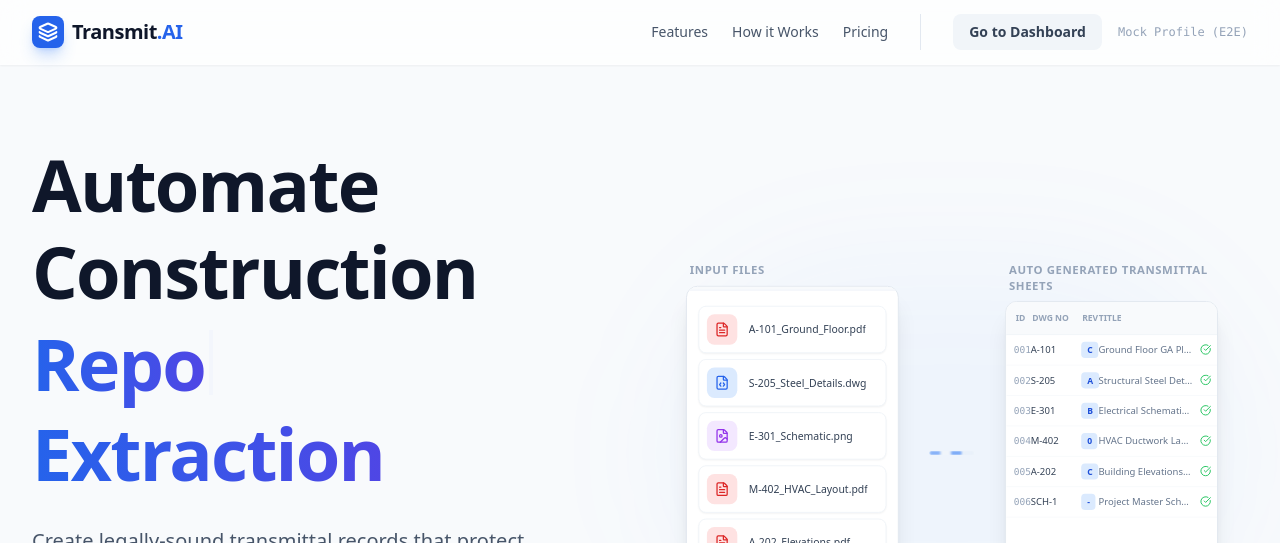
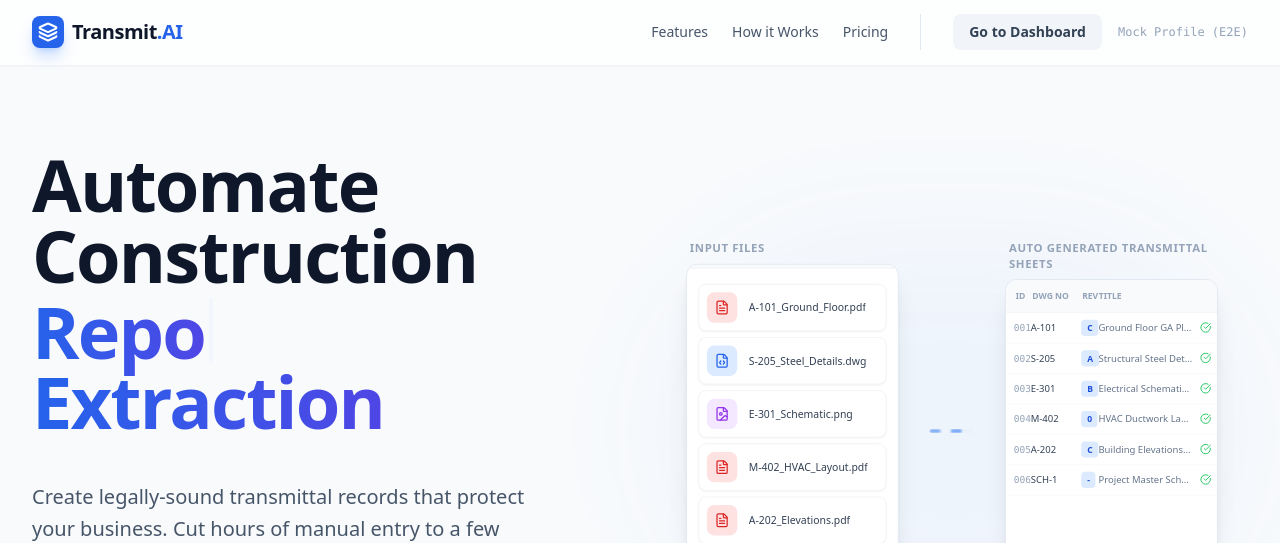
Before and after one commit to lee123qpr/transmitAI, a React (Vite) app in the folder client/: page / in a window 1280 px wide. Shown: the top 543 px of the page. Built offline with nearby package versions, Linux system fonts and the light colour scheme; no server answers.

Commit message:
fix(ui): convert table tooltip to native to prevent overflow clipping, and reduce hero line spacing

```diff
--- a/client/src/pages/Dashboard.tsx
+++ b/client/src/pages/Dashboard.tsx
@@ -941,30 +941,19 @@ const Dashboard = () => {
                                             <div className="flex items-center gap-2">
                                                 {doc.documentNumber}
                                                 {doc.confidence_score !== undefined && doc.confidence_score !== null && !isNaN(Number(doc.confidence_score)) && (
-                                                    <div className="group/tooltip relative flex items-center z-10 hidden sm:flex">
-                                                        <span className={`text-[10px] font-bold px-1.5 py-0.5 rounded flex items-center gap-1 cursor-help border
+                                                    <div className="flex items-center z-10 hidden sm:flex">
+                                                        <span
+                                                            title={`Data Quality: ${Number(doc.confidence_score)}%\n\n${doc.reasoning_notes || 'All key data points successfully captured with high confidence.'}`}
+                                                            className={`text-[10px] font-bold px-1.5 py-0.5 rounded flex items-center gap-1 cursor-help border
                                                             ${Number(doc.confidence_score) >= 90 ? 'bg-green-50 text-green-700 border-green-200' :
-                                                                Number(doc.confidence_score) >= 70 ? 'bg-amber-50 text-amber-700 border-amber-200' :
-                                                                    'bg-red-50 text-red-700 border-red-200'}`}
+                                                                    Number(doc.confidence_score) >= 70 ? 'bg-amber-50 text-amber-700 border-amber-200' :
+                                                                        'bg-red-50 text-red-700 border-red-200'}`}
                                                         >
                                                             {Number(doc.confidence_score) >= 90 ? <ShieldCheck size={12} /> :
                                                                 Number(doc.confidence_score) >= 70 ? <AlertCircle size={12} /> :
                                                                     <AlertCircle size={12} />}
                                                             {Number(doc.confidence_score)}%
                                                         </span>
-                                                        <div className="absolute left-full top-1/2 -translate-y-1/2 ml-2 w-64 p-3 bg-slate-900 text-white text-xs rounded-lg opacity-0 invisible group-hover/tooltip:opacity-100 group-hover/tooltip:visible transition-all shadow-xl pointer-events-none z-50">
-                                                            <div className="font-semibold text-slate-200 mb-1 flex items-center justify-between">
-                                                                <span>Data Quality</span>
-                                                                <span className={
-                                                                    Number(doc.confidence_score) >= 90 ? 'text-green-400' :
-                                                                        Number(doc.confidence_score) >= 70 ? 'text-amber-400' : 'text-red-400'
-                                                                }>{Number(doc.confidence_score)}%</span>
-                                                            </div>
-                                                            <p className="text-slate-300 leading-relaxed font-medium whitespace-normal">
-                                                                {doc.reasoning_notes || 'All key data points successfully captured with high confidence.'}
-                                                            </p>
-                                                            <div className="absolute right-full top-1/2 -translate-y-1/2 border-4 border-transparent border-r-slate-900"></div>
-                                                        </div>
                                                     </div>
                                                 )}
                                             </div>
--- a/client/src/pages/LandingPage.tsx
+++ b/client/src/pages/LandingPage.tsx
@@ -56,9 +56,9 @@ const LandingPage = () => {
                 <div className="max-w-7xl mx-auto grid lg:grid-cols-2 gap-12 lg:gap-8 items-center relative z-10">
                     {/* Left Column: Text */}
                     <div className="text-left">
-                        <h1 className="text-5xl lg:text-7xl font-bold tracking-tight text-slate-900 mb-8 flex flex-col items-start gap-2">
-                            <span className="leading-[1.1]">Automate</span>
-                            <span className="leading-[1.1]">Construction</span>
+                        <h1 className="text-5xl lg:text-7xl font-bold tracking-tight text-slate-900 mb-8 flex flex-col items-start -space-y-1 lg:-space-y-3">
+                            <span className="leading-[1.1] pb-1">Automate</span>
+                            <span className="leading-[1.1] pb-1">Construction</span>
                             <span className="flex items-center min-h-[1.2em]">
                                 <span className="text-transparent bg-clip-text bg-gradient-to-r from-blue-600 to-indigo-600 pb-4 -mb-4">
                                     {displayText}
```
